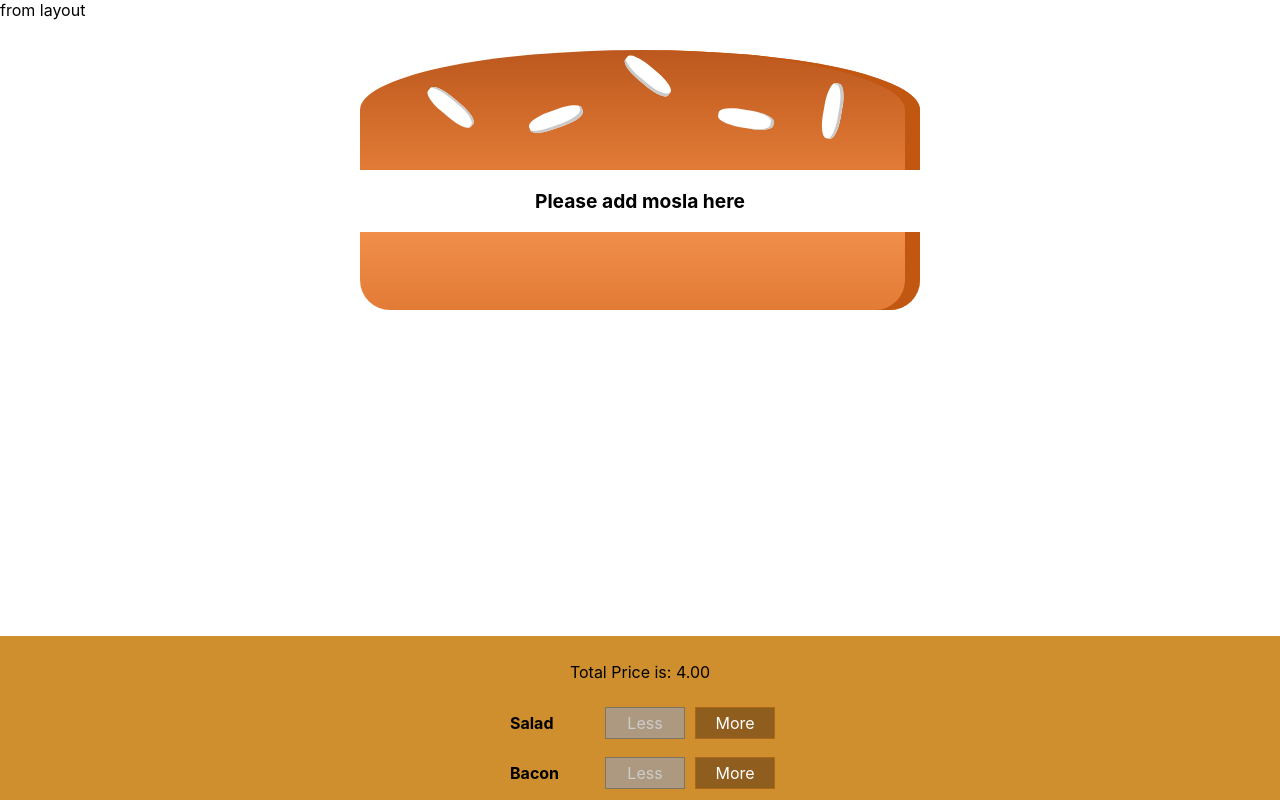
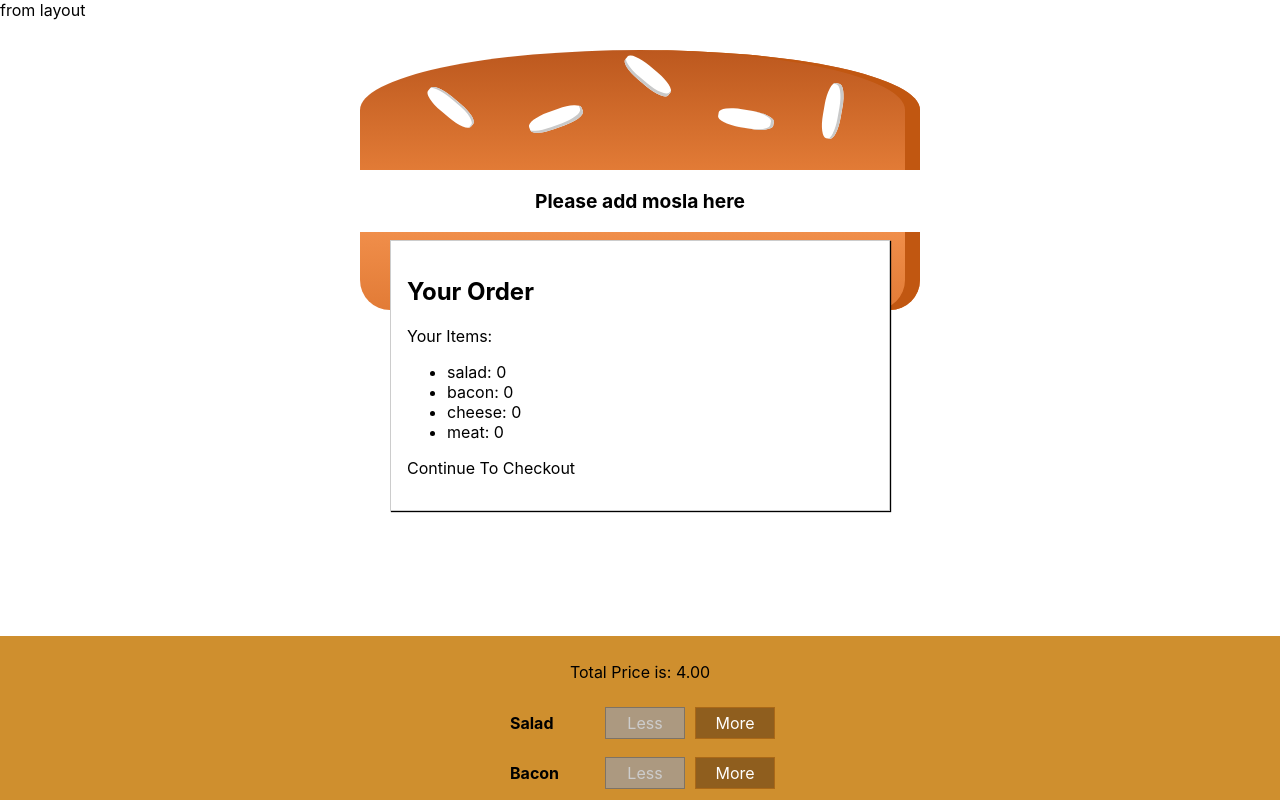
Before and after one commit to sayalok/react-burgerapp, a React (Create React App) app: page / in a window 1280 px wide. Shown: the top 800 px of the page. Built offline with nearby package versions, Linux system fonts and the light colour scheme.

Commit message:
add modal for order details

```diff
--- /dev/null
+++ b/src/components/Burger/OrderSummary/OrderSummary.js
@@ -0,0 +1,26 @@
+import React from "react";
+import Aux from "../../../hoc/Aux";
+
+const OrderSummary = (props) => {
+    const ingredients = Object.keys(props.ingredients)
+        .map(igKey => {
+            return (
+                <li key={igKey}>
+                    <span>{igKey}: </span>
+                    {props.ingredients[igKey]}
+                </li>
+            )
+        })
+    return (
+        <Aux>
+            <h2>Your Order</h2>
+            <p>Your Items:</p>
+            <ul>
+                {ingredients}
+            </ul>
+            <p>Continue To Checkout</p>
+        </Aux>
+    )
+};
+
+export default OrderSummary;
--- /dev/null
+++ b/src/components/UI/Modal/Modal.css
@@ -0,0 +1,20 @@
+.Modal {
+    position: fixed;
+    z-index: 500;
+    background-color: white;
+    width: 70%;
+    border: 1px solid #ccc;
+    box-shadow: 1px 1px 1px black;
+    padding: 16px;
+    left: 15%;
+    top: 30%;
+    box-sizing: border-box;
+    transition: all 0.3s ease-out;
+}
+
+@media (min-width: 600px) {
+    .Modal {
+        width: 500px;
+        left: calc(50% - 250px);
+    }
+}
--- /dev/null
+++ b/src/components/UI/Modal/Modal.js
@@ -0,0 +1,10 @@
+import React from 'react';
+import './Modal.css';
+
+const modal = (props) => (
+    <div className="Modal">
+        {props.children}
+    </div>
+)
+
+export default modal;
--- a/src/containers/BurgerBuilder/BurgerBuilder.js
+++ b/src/containers/BurgerBuilder/BurgerBuilder.js
@@ -2,6 +2,8 @@
 import Aux from '../../hoc/Aux';
 import Burger from '../../components/Burger/Burger';
 import BuildControls from '../../components/Burger/BuildControls/BuildControls';
+import Modal from '../../components/UI/Modal/Modal';
+import OrderSummary from '../../components/Burger/OrderSummary/OrderSummary';
 
 
 const INGREDIENTS_PRICES = {
@@ -25,7 +27,6 @@
     }
 
     updatePurchaseState (ingredients) {
-        console.log(ingredients)
         const sum = Object.keys( ingredients )
             .map( igKey => {
                 return ingredients[igKey];
@@ -85,6 +86,9 @@
         }
 		return (
             <Aux>
+                <Modal>
+                    <OrderSummary ingredients={this.state.ingredients}/>
+                </Modal>
                 <Burger ingredients={this.state.ingredients}/>
                 <BuildControls
                     ingredientAdded={this.addIngredientHandler}
```
Also changed, not shown: src/components/UI/Backdrop/Backdrop.js (added).
